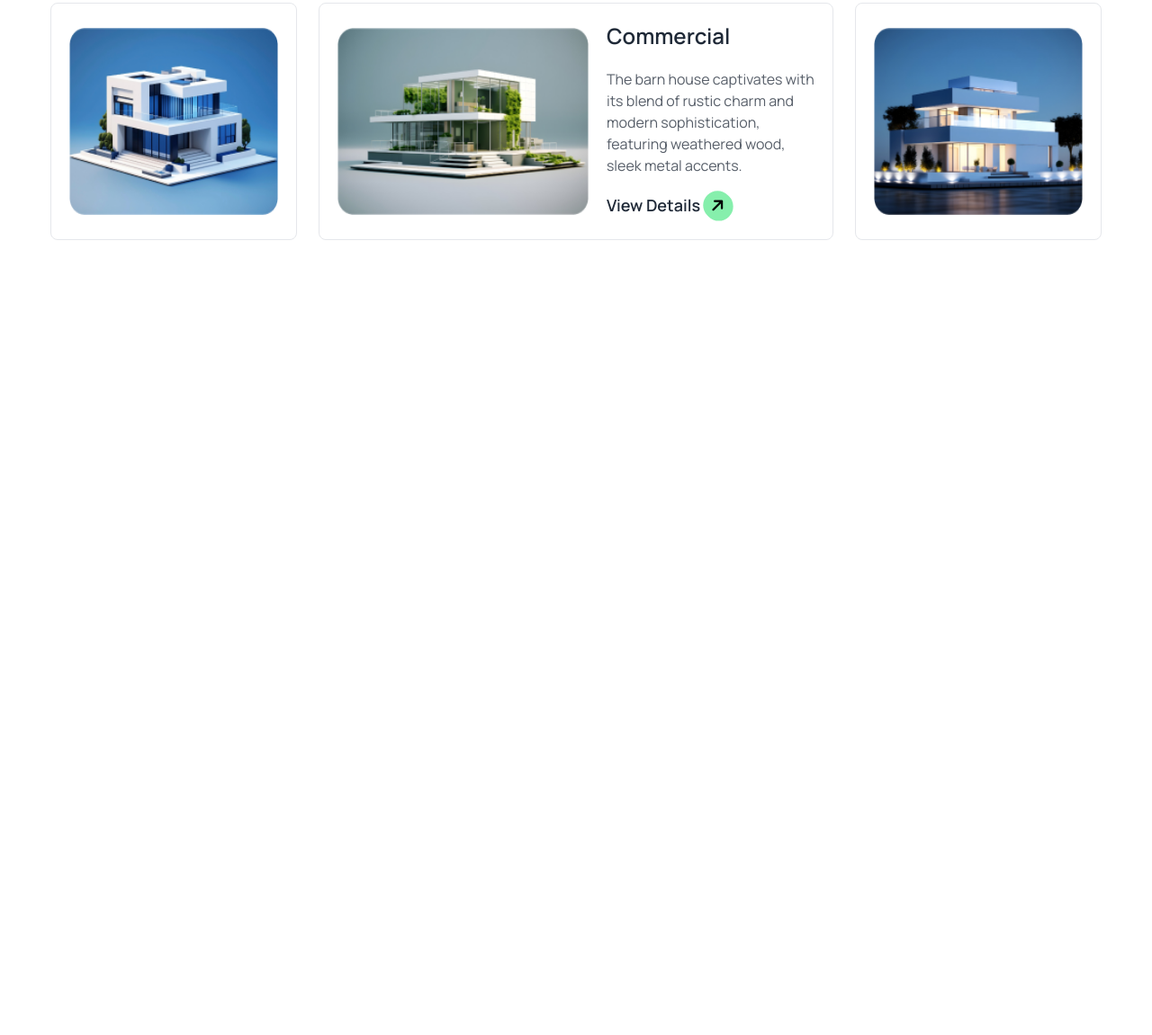
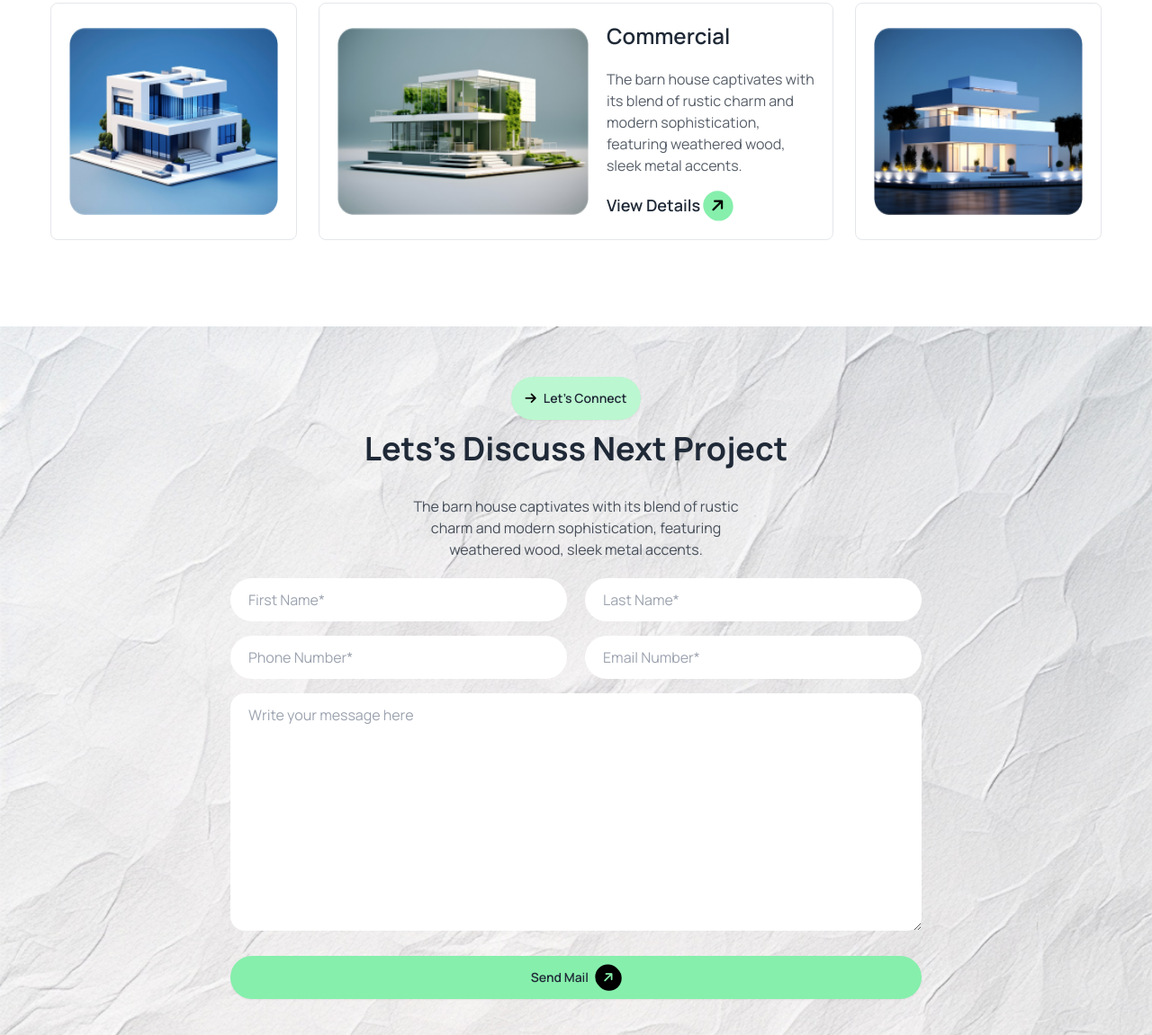
Before and after one commit to 0Himu0/Assignment-3, a plain HTML site: page index.html in a window 1280 px wide. Shown: the part 2718-3869 px from the top of the page at 90% size. Before the commit the page ends 3081 px from the top, so only its background shows below. Drawn offline with nearby package versions, Linux system fonts and the light colour scheme; a web font is replaced by a local one.

Commit message:
discuss section done

```diff
--- a/index.html
+++ b/index.html
@@ -174,14 +174,13 @@
 
         </section>
 
-        <!-- Our Latest Portfolio -->
+        <!--Challange-Part = Our Latest Portfolio -->
         <section class="bg-stone-100 lg:bg-white">
             <div class="container mx-auto lg:p-14 p-4">
                 <div class="flex flex-col text-center justify-center">
                     <a class="btn bg-green-200 mx-auto rounded-full mb-3"><i class="fa fa-solid text-black fa-arrow-right"></i>Explore our Latest works</a>
                     <h3 class="text-4xl font-bold mb-8 ">Our Latest Portfolio</h3>
-                            <p class="opacity-80 w-full lg:w-2/5 mx-auto mb-5">The barn house captivates with its blend of rustic charm and
-                            modern sophistication, featuring weathered wood, sleek metal accents.</p>
+                        <p class="opacity-80 w-full lg:w-2/5 mx-auto mb-5">The barn house captivates with its blend of rustic charm and modern sophistication, featuring weathered wood, sleek metal accents.</p>
                 </div>
                 <div class="grid grid-cols-2 lg:grid-cols-8 gap-6 mb-10 ">
 
@@ -238,6 +237,46 @@
 
         </section>
 
+        <!-- Let’s Discuss Next Project -->
+        <section class="bg-[url('../B10-Assignment-03-main/assets/bg.jpg')] bg-cover">
+            <div class="container p-4 lg:p-0 lg:w-3/5 mx-auto">
+
+                <div class="flex flex-col text-center justify-center pt-14">
+                    <a class="btn border-none bg-green-200 mx-auto rounded-full mb-3"><i class="fa fa-solid text-black fa-arrow-right"></i>Let's Connect</a>
+                    <h3 class="text-4xl font-bold mb-8 ">Lets's Discuss Next Project</h3>
+                        <p class="opacity-80 w-full lg:w-2/4 mx-auto mb-5">The barn house captivates with its blend of rustic charm and modern sophistication, featuring weathered wood, sleek metal accents.</p>
+                </div>
+
+                <div class="grid grid-cols-1 lg:grid-cols-2 lg:gap-5">
+                    <div class="mb-4">
+                        <input class="rounded-full w-full px-5 py-3" type="text" placeholder="First Name*">
+                    </div>
+                    <div class="mb-4">
+                        <input class="rounded-full w-full px-5 py-3" type="text" placeholder="Last Name*">
+                    </div>
+                </div>
+
+                <div class="grid grid-cols-1 lg:grid-cols-2 lg:gap-5">
+                    <div class="mb-4">
+                        <input class="rounded-full w-full px-5 py-3" type="text" placeholder="Phone Number*">
+                    </div>
+                    <div class="mb-4">
+                        <input class="rounded-full w-full px-5 py-3" type="text" placeholder="Email Number*">
+                    </div>
+                </div>
+
+                <div class="grid grid-cols-1 lg:grid-cols-2 gap-10">
+                        <textarea name="" id="" cols="30" rows="10" class="col-span-2 px-5 py-3 rounded-2xl mb-4" placeholder="Write your message here"></textarea>
+                </div>
+
+                <div class="pb-10">
+                    <button class="btn bg-green-300 w-full border-none mt-3 rounded-full 2xl">Send Mail  <i class="fa fa-solid -rotate-45 rounded-full p-2 bg-black text-green-300 fa-arrow-right"></i></button>
+                </div>
+            </div>
+
+        </section>
+
+
 
     </main>
 
```
